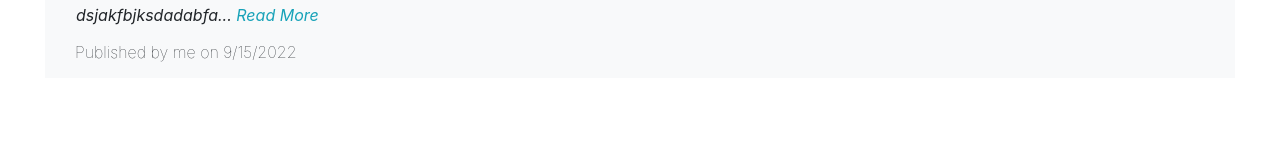
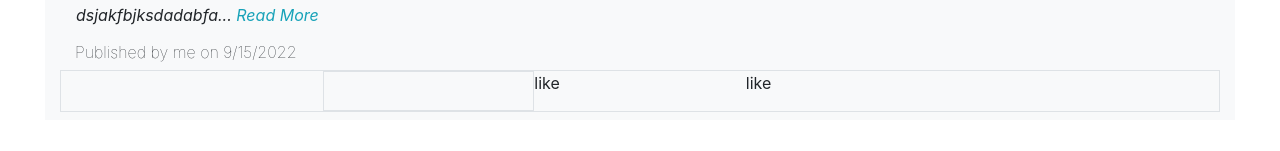
Before and after one commit to blackhammer2000/json-server-blogs, a React (Create React App) app: page / in a window 1280 px wide. Shown: the part 177-328 px from the top of the page. Built offline with nearby package versions, Linux system fonts and the light colour scheme; data requests are answered from the project's data file; a web font is replaced by a local one.

Commit message:
working on adding reactions to the blog...

```diff
--- a/src/components/js/Blog.jsx
+++ b/src/components/js/Blog.jsx
@@ -47,7 +47,7 @@ const Blog = ({ blog, index, deleteBlog, editBlog, blogToEditID }) => {
             {index + 1}: {title}...
           </h3>
         </div>
-        <div className="w-sm-50 w- 75 ml-3 font-italic mt-2">
+        <div className="w-sm-50 w-75 ml-3 font-italic mt-2">
           <p>
             {description.slice(0, Math.round(description.length / 3))}...{" "}
             <span className="text-info">Read More</span>
@@ -57,6 +57,17 @@ const Blog = ({ blog, index, deleteBlog, editBlog, blogToEditID }) => {
           <h6 className="font-weight-lighter">
             Published by {author} on {date}
           </h6>
+        </div>
+        <div className="reactions container-fluid d-flex justify-content-center border">
+          <div className="w-75 row justify-content-center">
+            <div className="like w-25 border text-center">
+              <button className="btn btn-outline-primary border-light w-75">
+                <i className="fa fa-ok"></i>
+              </button>
+            </div>
+            <div className="like w-25">like</div>
+            <div className="like w-25">like</div>
+          </div>
         </div>
       </article>
       {(selectedBlog || error) && (
```
